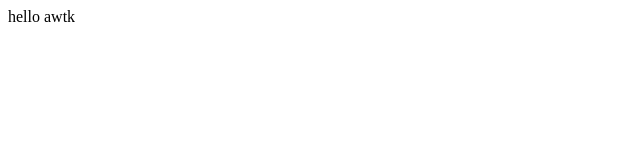
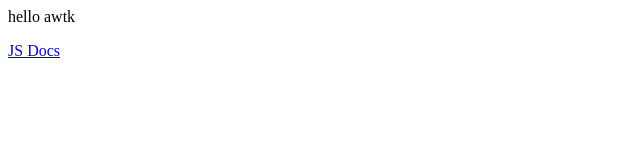
Before and after one commit to zlgopen/zlgopen.github.io, a plain HTML site: page index.html in a window 1280 px wide. Shown: the full height of the page, 0-640 px from the left. Drawn offline with Linux system fonts and the light colour scheme.

Commit message:
update index.html

```diff
--- a/index.html
+++ b/index.html
@@ -1 +1,2 @@
 hello awtk
+<p><a href="js/docs/index.html">JS Docs</a>
```
